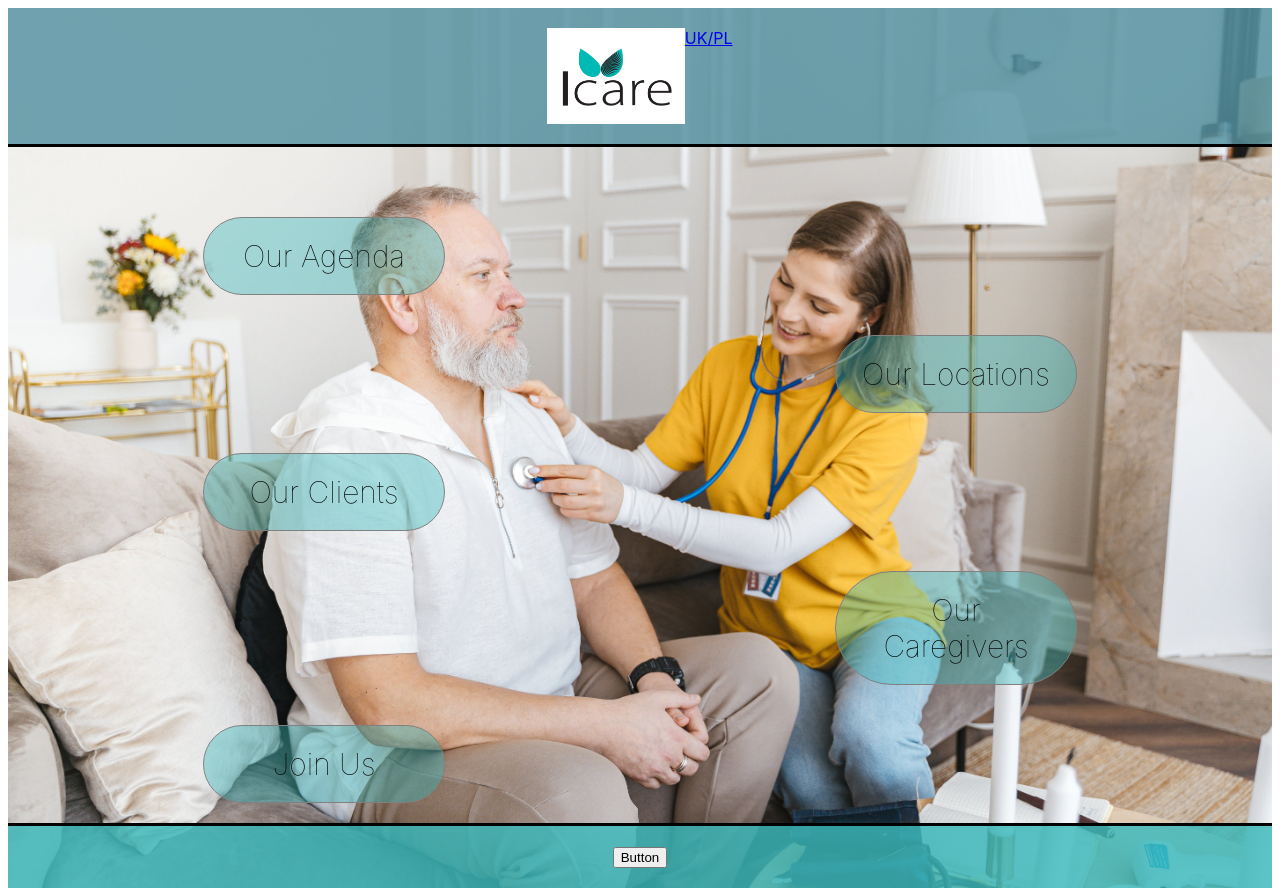
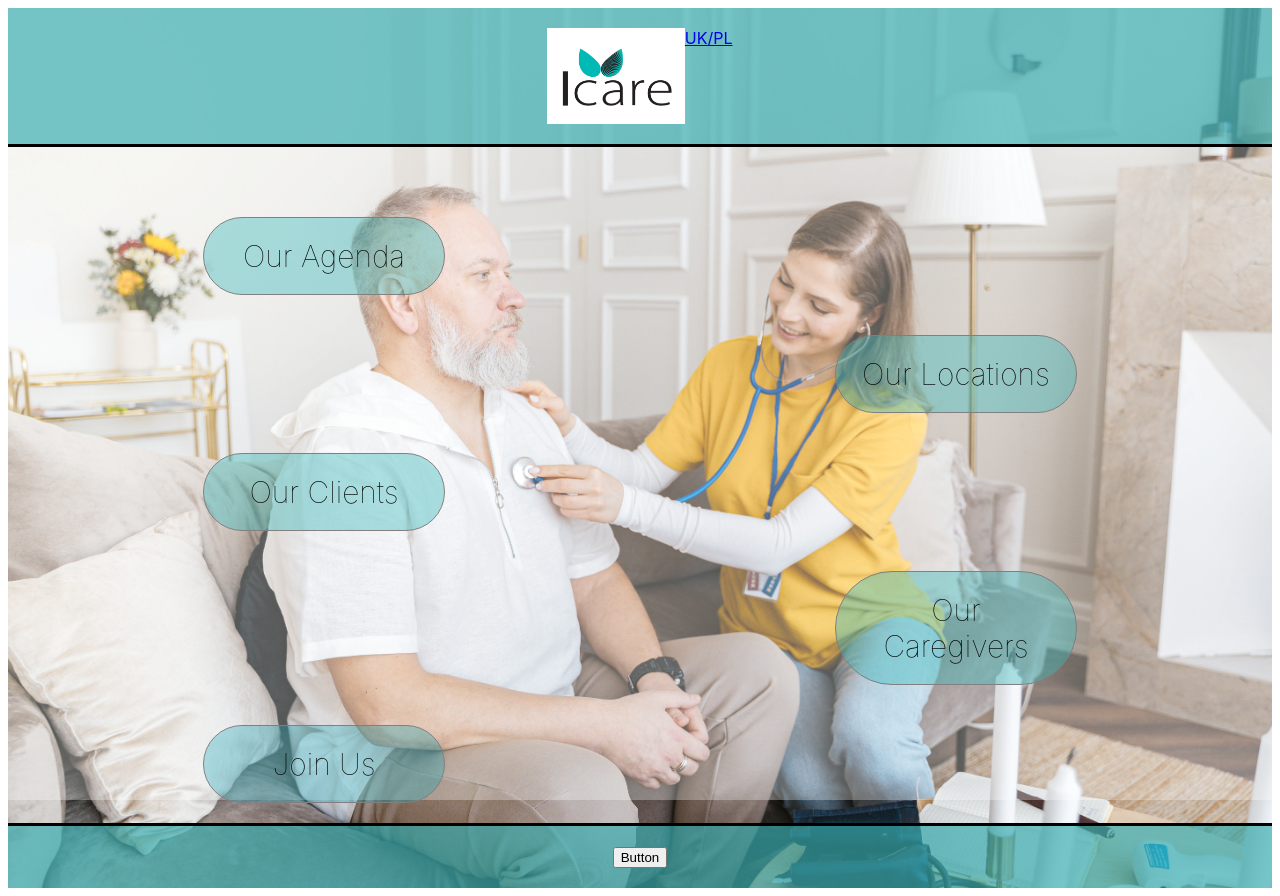
Before and after one commit to KasiaRaven26/Icare, a React (Vite) app in the folder Icare_app/: page / in a window 1280 px wide. Built offline with nearby package versions, Linux system fonts and the light colour scheme.

Commit message:
Adam you are the smartest

```diff
--- a/Icare_app/src/components/ContetItems/Content.css
+++ b/Icare_app/src/components/ContetItems/Content.css
@@ -1,6 +1,7 @@
 .agenda {
   grid-column-start: 1;
   grid-column-end: 1;
+  z-index: 2;
   /* border: 1px solid black; */
 }
 .location {
@@ -8,6 +9,7 @@
   grid-column-end: 2;
   grid-row-start: 2;
   grid-row-start: 2;
+  z-index: 2;
   /* border: 1px solid black; */
 }
 .our-clients {
@@ -15,24 +17,21 @@
   grid-column-end: 1;
   grid-row-start: 3;
   grid-row-start: 3;
-  }
-  .join-us {
-    grid-column-start: 1;
-    grid-column-end: 1;
-    grid-row-start: 4;
-    grid-row-start: 4;
+  z-index: 2;
 }
 .join-us {
   grid-column-start: 1;
   grid-column-end: 1;
   grid-row-start: 5;
   grid-row-start: 5;
+  z-index: 2;
 }
 .donate {
   grid-column-start: 2;
   grid-column-end: 2;
   grid-row-start: 4;
   grid-row-start: 4;
+  z-index: 2;
 }
 
 .grid-container {
@@ -40,14 +39,23 @@
   display: grid;
   grid-template-rows: auto auto auto auto auto auto;
 }
-
+.grid-container:after {
+  content: "";
+  display: block;
+  position: absolute;
+  top: 0;
+  left: 0;
+  width: 100%;
+  height: 100%;
+  background: rgba(255, 255, 255, 0.3);
+}
 .grid-container > div {
   text-align: center;
   padding: 20px;
   font-size: 30px;
 }
 
-  @media  (max-width: 600px) {
+@media (max-width: 600px) {
   .grid-container {
     display: block;
   }
--- a/Icare_app/src/components/ContetItems/JoinUs.css
+++ b/Icare_app/src/components/ContetItems/JoinUs.css
@@ -8,7 +8,7 @@
   cursor: pointer;
   will-change: filter;
   transition: filter 300ms;
-  background-color: rgb(59 185 187 / 41%);
+  background-color: rgba(22, 166, 182, 0.322);
   animation: slide-in-left3 1000ms;
   font-weight: 100;
 }
--- a/Icare_app/src/components/Footer.css
+++ b/Icare_app/src/components/Footer.css
@@ -3,5 +3,7 @@
   display: flex;
   justify-content: center;
   padding: 20px;
-  background-color: rgb(59 185 187 / 82%);
-  }
+  background-color: rgba(55, 173, 175, 0.673);
+  z-index: 2;
+  position: relative;
+}
--- a/Icare_app/src/components/Form/Form.module.css
+++ b/Icare_app/src/components/Form/Form.module.css
@@ -1,11 +1,16 @@
 .form {
   padding: 1rem;
+  width: 700px;
+  margin: 0 auto;
+  max-width: 100%;
+  box-sizing: border-box;
 }
 
 .control {
-  margin-bottom: 0.5rem;
+  margin-bottom: 1rem;
   font-size: 14px;
-  font-family: monospace;
+  font-family: "Gill Sans", "Gill Sans MT", Calibri, "Trebuchet MS", sans-serif;
+  font-weight: 700;
 }
 
 .control label {
@@ -30,14 +35,15 @@
 }
 
 .actions button {
-  font: inherit;
+  font-style: unset;
+  font-weight: 100;
+  font-size: medium;
   cursor: pointer;
-  background-color: #77002e;
-  color: white;
+  background-color: #10d0b3;
+  color: rgb(8, 7, 7);
   padding: 0.5rem 1.5rem;
-  border: 1px solid #77002e;
-  border-radius: 4px;
-  font-weight: bold;
+  border: 2px #77002e;
+  border-radius: 5px;
 }
 
 .actions button:hover,
--- a/Icare_app/src/components/HomePage/HomePage.css
+++ b/Icare_app/src/components/HomePage/HomePage.css
@@ -9,5 +9,7 @@
   display: flex;
   justify-content: center;
   padding: 20px;
-  background-color: rgba(84, 146, 160, 0.82);
+  background-color: rgba(55, 173, 175, 0.673);
+  z-index: 2;
+  position: relative;
 }
```
Lines whose indentation alone changed are shown as unchanged.
